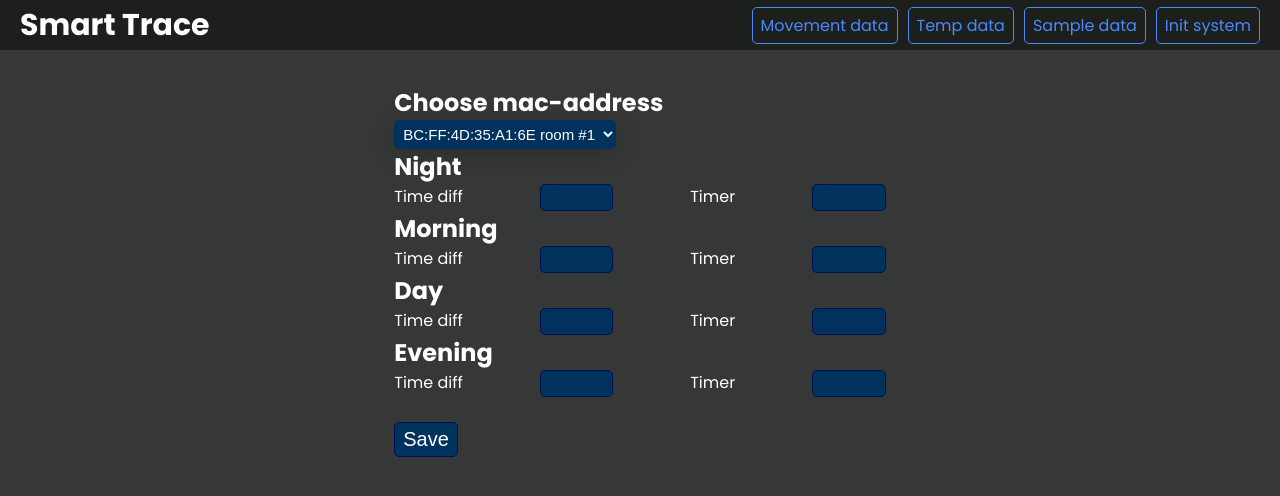
After one commit to ag-students/monitoring-system, a Flask app: page /edit-sample in a window 1280 px wide. The commit adds this page. Shown: the top 496 px of the page. Run offline with Flask 2, Linux system fonts and the light colour scheme.

Commit message:
change design add mailer page for new sample support env new db (error with migration)

```diff
--- a/monitoring-server/app/__init__.py
+++ b/monitoring-server/app/__init__.py
@@ -1,10 +1,12 @@
-from datetime import date
 import os
 import json
 import paho.mqtt.client as mqtt
 from flask import Flask
 from flask_sqlalchemy import SQLAlchemy
 from flask_migrate import Migrate
+
+global USER_EMAIL
+USER_EMAIL = ''
 
 PROJECT_ROOT        = os.path.abspath(os.path.dirname(__file__))
 MQTT_BROKER_URL     = "localhost"
--- a/monitoring-server/app/cli.py
+++ b/monitoring-server/app/cli.py
@@ -1,6 +1,6 @@
 import click
-from app import app, db
-from app.models import Tmp, myData, sampleData, create_sample_list
+from app import app, db, sample_data
+from app.models import Tmp, myData, sampleData
 
 @app.cli.group()
 def database():
@@ -8,7 +8,7 @@ def database():
 
 @database.command()
 def init_sample_data():
-    list = create_sample_list()
+    list = sample_data.create_sample_list()
     db.session.add_all(list)
     db.session.commit()
     click.echo('sample data init')
--- a/monitoring-server/app/data_handling.py
+++ b/monitoring-server/app/data_handling.py
@@ -1,5 +1,5 @@
 import datetime
-from app import gpio, timer, db
+from app import gpio, timer, db, mailer
 from app.models import Tmp, myData, sampleData
 
 global ID_PREV
@@ -50,12 +50,14 @@ def handler(content, interval_day):
 
 def verification(time, id_room, day_part):
     print('Verification run')
+    global USER_EMAIL
     sample = sampleData.query.filter_by(id_room = id_room,
                                         day_part = day_part).first()
     # compare with diff
     if time <= sample.time_diff:
         return True
     else:
+        mailer.send_mail(USER_EMAIL)
         # gpio.run_pwm()
         return False
 
@@ -63,6 +65,7 @@ def verification(time, id_room, day_part):
 # collapse tmp table and run verification
 def collapse(id_room, err, timer_time = 0):
     print('Collapse run')
+    global USER_EMAIL
     first_row = Tmp.query.first()
     last_row  = Tmp.query.order_by(Tmp.id.desc()).first()
 
@@ -106,5 +109,6 @@ def collapse(id_room, err, timer_time = 0):
                       is_abnormal = False)
         db.session.add(data)
         db.session.commit()
+        mailer.send_mail(USER_EMAIL)
         # gpio.run_pwm()
         return
--- a/monitoring-server/app/routes.py
+++ b/monitoring-server/app/routes.py
@@ -1,7 +1,7 @@
 import json
 from flask import request, render_template
-from app import app, mqtt_client
-from app.models import Tmp, myData, sampleData
+from app import app, mqtt_client, db, sample_data
+from app.models import Tmp, myData, sampleData, Rooms
 
 @app.route('/')
 def home():
@@ -18,11 +18,37 @@ def sample():
     lists = sampleData.query.all()
     return render_template('sample.html', lists = lists)
 
-@app.route('/init_id', methods = ('GET', 'POST'))
-def init_id():
+@app.route('/init_system', methods = ('GET', 'POST'))
+def init_system():
+    global USER_EMAIL
     if request.method == 'POST':
         mac = request.form.get('mac')
         id_room = request.form.get('id_room')
-        item = json.dumps({'mac': mac, 'id': id_room}, indent = 4)
-        mqtt_client.publish('esp/setup', item)
+        email = request.form.get('email')
+        if email != "":
+            USER_EMAIL = email
+            print (USER_EMAIL)
+        if (id_room != ""
+            and mac != "" ):
+            # room = Rooms.query.filter_by(mac = mac).first()
+            # room.id_room = id_room
+            # db.session.commit()
+            item = json.dumps({'mac': mac, 'id': id_room}, indent = 4)
+            mqtt_client.publish('esp/setup', item)
     return render_template('init_id.html')
+
+@app.route('/edit-sample', methods = ('GET', 'POST'))
+def edit_sample():
+    if request.method == 'POST':
+        mac = request.form.get('mac')
+        n_time  = request.form.get('night-time')
+        n_timer = request.form.get('night-timer')
+        m_time  = request.form.get('morning-time')
+        m_timer = request.form.get('morning-timer')
+        d_time  = request.form.get('day-time')
+        d_timer = request.form.get('day-timer')
+        e_time  = request.form.get('evening-time')
+        e_timer = request.form.get('evening-timer')
+        sample_data.edit_sample()
+        print (mac, n_time, n_timer)
+    return render_template('edit_sample.html')
--- a/monitoring-server/app/static/styles.css
+++ b/monitoring-server/app/static/styles.css
@@ -1,3 +1,131 @@
+@import url("https://fonts.googleapis.com/css2?family=Poppins:wght@400;700&display=swap");
+
+* {
+  padding: 0;
+  margin: 0;
+  box-sizing: border-box;
+}
+
+body {
+  background-color: #353836;
+  color: white;
+  font-family: "Poppins", sans-serif;
+}
+
+header a {
+  text-decoration: none;
+}
+
+header {
+  padding: 0 20px;
+  background-color: #1d1f1d;
+  height: 50px;
+  display: flex;
+  justify-content: space-between;
+}
+
+#brand {
+  font-weight: bold;
+  font-size: 30px;
+  display: flex;
+  align-items: center;
+}
+
+#brand a {
+  color: white;
+}
+
+.nav-button{
+  border-radius: 5px;
+  padding: 5px 8px;
+  border: 1px solid #498afb;
+}
+
+.nav-button a{
+  color: #498afb;
+}
+
+ul {
+  list-style: none;
+  height: 100%;
+  display: flex;
+  align-items: center;
+  justify-content: space-around;
+}
+
+ul a {
+  color: white;
+}
+
+ul li {
+  padding: 5px;
+  margin-left: 10px;
+}
+
+ul li:hover {
+  transform: scale(1.1);
+  transition: 0.3s;
+}
+
+#hamburger-icon {
+  margin: auto 0;
+  display: none;
+  cursor: pointer;
+}
+
+#hamburger-icon div {
+  width: 35px;
+  height: 3px;
+  background-color: white;
+  margin: 6px 0;
+  transition: 0.4s;
+}
+
+.open .bar1 {
+  -webkit-transform: rotate(-45deg) translate(-6px, 6px);
+  transform: rotate(-45deg) translate(-6px, 6px);
+}
+
+.open .bar2 {
+  opacity: 0;
+}
+
+.open .bar3 {
+  -webkit-transform: rotate(45deg) translate(-6px, -8px);
+  transform: rotate(45deg) translate(-6px, -8px);
+}
+
+.open .mobile-menu {
+  display: flex;
+  flex-direction: column;
+  align-items: center;
+  justify-content: flex-start;
+}
+
+.mobile-menu {
+  display: none;
+  position: absolute;
+  top: 50px;
+  left: 0;
+  height: calc(100vh - 50px);
+  width: 100%;
+  background-color: #1d1f1d;
+}
+
+.mobile-menu li {
+  margin-bottom: 10px;
+}
+
+@media only screen and (max-width: 600px) {
+  header nav {
+    display: none;
+  }
+
+  #hamburger-icon {
+    display: block;
+  }
+}
+
 table {
   align-content: center;
   table-layout: fixed;
@@ -6,7 +134,7 @@ table {
   }
 
 th, td:first-child {
-  background: #AFCDE7;
+  background: #00325e;
   color: white;
   padding: 10px 20px;
 }
@@ -14,10 +142,72 @@ th, td:first-child {
 th, td {
   border-style: solid;
     border-width: 0 1px 1px 0;
-    border-color: white;
+    border-color: rgb(0, 16, 87);
   }
 
-td{
-  background: #D8E6F3;
-    /* text-align: center; */
+.form{
+  margin: 35px;
+  display: flex;
+  flex-direction: column;
+  align-items: center;
+  justify-content: center;
 }
+
+input {
+  background-color: #00325e;
+  color: white;
+  display: block;
+  padding: 5px;
+  border-radius: 5px;
+  border: 1px rgb(0, 16, 87) solid;
+}
+
+input:hover{
+  border: 1px rgb(0, 16, 87) solid;
+}
+
+.form-button{
+  border-radius: 5px;
+  padding: 5px 8px;
+  border: 1px solid rgb(0, 16, 87);
+  color: white;
+  font-size: 20px;
+}
+
+.form-row{
+  display: flex;
+  flex-direction: row;
+  justify-content: space-between;
+}
+
+.form-row input{
+  width: 15%;
+}
+
+.box select {
+  background-color: #00325e;
+  color: white;
+  padding: 5px;
+  border-radius: 5px;
+  border: none;
+  font-size: 15px;
+  box-shadow: 0 5px 25px rgba(0, 0, 0, 0.2);
+  -webkit-appearance: button;
+  appearance: button;
+  outline: none;
+}
+
+.button{
+  text-decoration: none;
+  background-color: #00325e;
+  margin-top: 20px;
+  border-radius: 5px;
+  padding: 5px 8px;
+  border: 1px solid rgb(0, 16, 87);
+  color: white;
+  font-size: 20px;
+}
+
+.box select option {
+  padding: 30px;
+}
--- /dev/null
+++ b/monitoring-server/app/templates/base.html
@@ -0,0 +1,39 @@
+<!DOCTYPE html>
+<head>
+    <meta charset="UTF-8" />
+    <meta http-equiv="X-UA-Compatible" content="IE=edge" />
+    <meta name="viewport" content="width=device-width, initial-scale=1.0" />
+    <title>Smart Trace</title>
+</head>
+<body>
+<header>
+    <div id="brand"><a href="/">Smart Trace</a></div>
+    <nav>
+      <ul>
+        <li class="nav-button"><a href="/">Movement data</a></li>
+        <li class="nav-button"><a href="/tmp">Temp data</a></li>
+        <li class="nav-button"><a href="/sample">Sample data</a></li>
+        <li class="nav-button"><a href="/init_system">Init system</a></li>
+      </ul>
+    </nav>
+    <div id="hamburger-icon" onclick="toggleMobileMenu(this)">
+      <div class="bar1"></div>
+      <div class="bar2"></div>
+      <div class="bar3"></div>
+      <ul class="mobile-menu">
+        <li><a href="/">Data</a></li>
+        <li><a href="/tmp">Temp data</a></li>
+        <li><a href="/sample">Sample data</a></li>
+        <li><a href="/init_system">Init system</a></li>
+      </ul>
+    </div>
+  </header>
+  <div class="form">
+    {% block content %}{% endblock %}
+  </div>
+  <script>
+    function toggleMobileMenu(menu) {
+        menu.classList.toggle('open');
+    }
+  </script>
+</body>
--- /dev/null
+++ b/monitoring-server/app/templates/edit_sample.html
@@ -0,0 +1,76 @@
+{% extends "base.html" %}
+
+{% block content %}
+    <link href="{{ url_for('static', filename = 'styles.css') }}" rel="stylesheet">
+    <form method="post">
+        <h2> Choose mac-address</h2>
+        <div class="box">
+            <select name="mac" id="mac" required>
+                <option value="BC:FF:4D:35:A1:6E">BC:FF:4D:35:A1:6E room #1</option>
+                <option value="BC:FF:4D:35:46:22">BC:FF:4D:35:46:22 room #2</option>
+            </select>
+        </div>
+
+        <h2>Night</h2>
+        <div class="form-row">
+            <label for="night-time">Time diff</label>
+            <input type="text"
+                   name="night-time"
+                   required
+                   value="{{ request.form['night-time'] }}">
+
+            <label for="night-timer">Timer</label>
+            <input type="text"
+                   name="night-timer"
+                   required
+                   value="{{ request.form['night-timer'] }}">
+        </div>
+
+        <h2>Morning</h2>
+        <div class="form-row">
+            <label for="morning-time">Time diff</label>
+            <input type="text"
+                   name="morning-time"
+                   required
+                   value="{{ request.form['morning-time'] }}">
+
+            <label for="morning-timer">Timer</label>
+            <input type="text"
+                   name="morning-timer"
+                   required
+                   value="{{ request.form['morning-timer'] }}">
+        </div>
+
+        <h2>Day</h2>
+        <div class="form-row">
+            <label for="day-time">Time diff</label>
+            <input type="text"
+                   name="day-time"
+                   required
+                   value="{{ request.form['day-time'] }}">
+
+            <label for="day-timer">Timer</label>
+            <input type="text"
+                   name="day-timer"
+                   required
+                   value="{{ request.form['day-timer'] }}">
+        </div>
+
+        <h2>Evening</h2>
+        <div class="form-row">
+            <label for="evening-time">Time diff</label>
+            <input type="text"
+                   name="evening-time"
+                   required
+                   value="{{ request.form['evening-time'] }}">
+
+            <label for="evening-timer">Timer</label>
+            <input type="text"
+                   name="evening-timer"
+                   required
+                   value="{{ request.form['evening-timer'] }}">
+        </div>
+        <br>
+        <input type="submit" value="Save" class="form-button">
+    </form>
+{% endblock %}
--- a/monitoring-server/monitoring-server.py
+++ b/monitoring-server/monitoring-server.py
@@ -1,9 +1,11 @@
 from app import app, db, cli
-from app.models import Tmp, myData, sampleData
+from app.models import Tmp, myData, sampleData, Users, Rooms
 
 @app.shell_context_processor
 def make_shell_context():
     return {'db': db,
+            'Users': Users,
+            'Rooms': Rooms,
             'Tmp': Tmp,
             'myData': myData,
             'sampleData': sampleData}
```
Also changed, not shown: monitoring-server/app/mailer.py (added, +27 -0 lines), monitoring-server/app/models.py (+20 -59 lines), monitoring-server/app/sample_data.py (added, +60 -0 lines), monitoring-server/app/templates/data.html (+5 -2 lines), monitoring-server/app/templates/init_id.html (+25 -11 lines), monitoring-server/app/templates/sample.html (+6 -2 lines), monitoring-server/app/templates/tmp.html (+5 -2 lines), monitoring-server/migrations/versions/67d621aee1b4_users_and_rooms.py (added, +59 -0 lines), monitoring-server/app/app.db.
